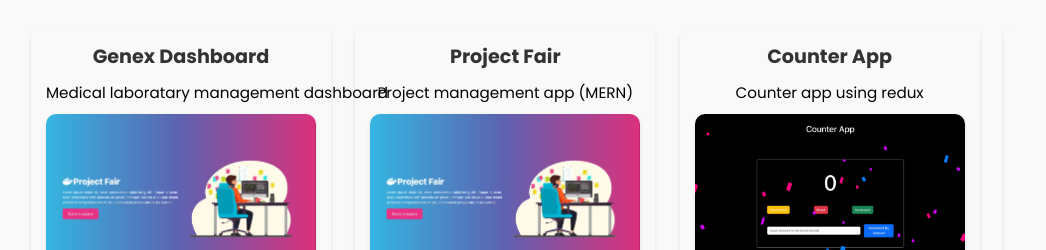
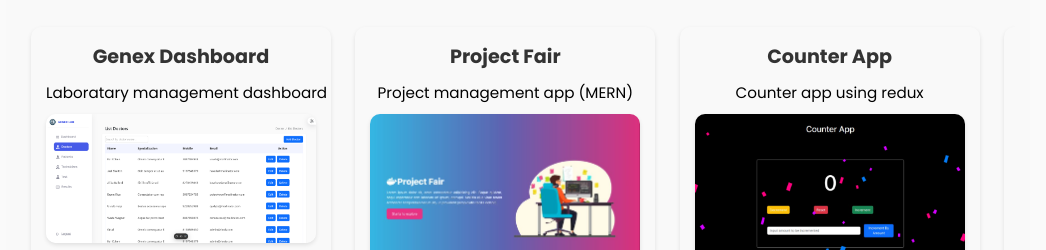
Before and after one commit to Waleed-P/portfolio, a plain HTML site: page index.html in a window 1280 px wide. Shown: the part 1471-1721 px from the top of the page, without its empty margins (122-1168 px from the left). Drawn offline with nearby package versions, Linux system fonts and the light colour scheme.

Commit message:
genex project image changed

```diff
--- a/index.html
+++ b/index.html
@@ -204,9 +204,9 @@
             <!-- Repeated inner divs -->
             <div class="projects-inner-div">
               <h2>Genex Dashboard</h2>
-              <p>Medical laboratary management dashboard</p>
+              <p>Laboratary management dashboard</p>
               <img
-                src="./assets/images/projects/project_fair.png"
+                src="./assets/images/projects/genex.png"
                 alt="Sample Image"
               />
               <div class="projects-social-media">
```
